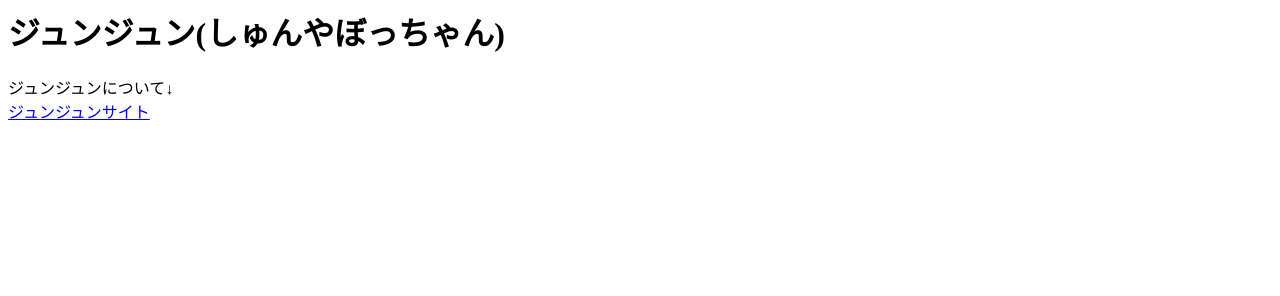
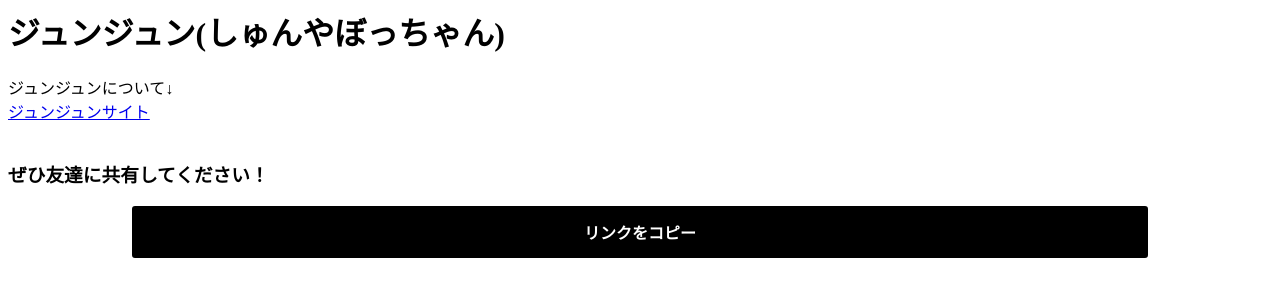
Before and after one commit to bocchans/bocchans.github.io, a plain HTML site: page members/shunya/index.html in a window 1280 px wide. Drawn offline with nearby package versions, Linux system fonts and the light colour scheme; some packages are replaced by stand-ins of ours; a script that the page names is missing.

Commit message:
Update index.html

```diff
--- a/members/shunya/index.html
+++ b/members/shunya/index.html
@@ -2,3 +2,47 @@
 
 ジュンジュンについて↓<br>
 <a href="//bocchans.github.io/junjun-shunya/">ジュンジュンサイト<a>
+
+
+<br><br>
+<h3>ぜひ友達に共有してください！</h3>
+<p><div class="copy_btn" data-clipboard-text="http://bocchans.github.io/members/shunya/">リンクをコピー</div></p>
+<style>
+/* コピーボタン */
+.copy_btn {
+  width:80%!important;
+  padding: 12px 0;
+  margin-left: auto!important;
+  margin-right: auto!important;
+  color:#ffffff;
+  font-weight:bold;
+  background:#000000;
+  border: solid 2px #000000;
+  border-radius: 3px;
+  transition: .4s;
+  text-align: center;
+}
+
+.copy_btn:hover {
+  background: #ffffff;
+  color: #000000;
+}
+.copy_btn:hover {
+	cursor: pointer;
+}
+</style>
+<script src="https://ajax.googleapis.com/ajax/libs/jquery/3.1.1/jquery.min.js"></script>
+<!-- ↓クリップボード操作のために使用するjsを読み込む　( https://clipboardjs.com/ ) -->
+<script src="https://cdn.jsdelivr.net/clipboard.js/1.5.13/clipboard.min.js"></script>
+
+<script>
+var clipboard = new Clipboard('.copy_btn');    //clipboard.min.jsが動作する要素をクラス名で指定
+
+//クリックしたときの挙動
+$(function(){
+    $('.copy_btn').click(function(){
+        $(this).addClass('copied');    //ボタンの色などを変更するためにクラスを追加
+        $(this).text('コピーしました!');    //テキストの書き換え
+    });
+});
+</script>
```
